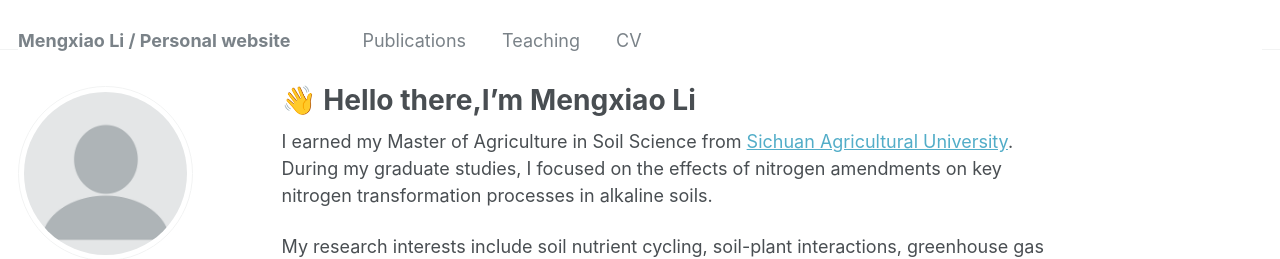
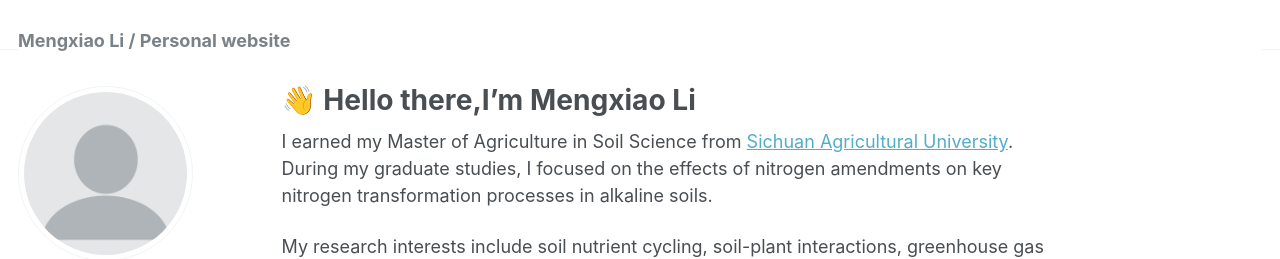
Before and after one commit to HazelLi123/HazelLi123.github.io, a Jekyll site: the page built from _pages/about.md, in a window 1280 px wide. Shown: the top 259 px of the page. Built offline with Jekyll 4.4.1, drawn with Linux system fonts in a browser that asks for light colours.

Commit message:
Update navigation.yml

```diff
--- a/_data/navigation.yml
+++ b/_data/navigation.yml
@@ -1,10 +1,2 @@
 # main links links
 main:
-  - title: "Publications"
-    url: /publications/
-
-  - title: "Teaching"
-    url: /teaching/
-
-  - title: "CV"
-    url: /cv/
```
